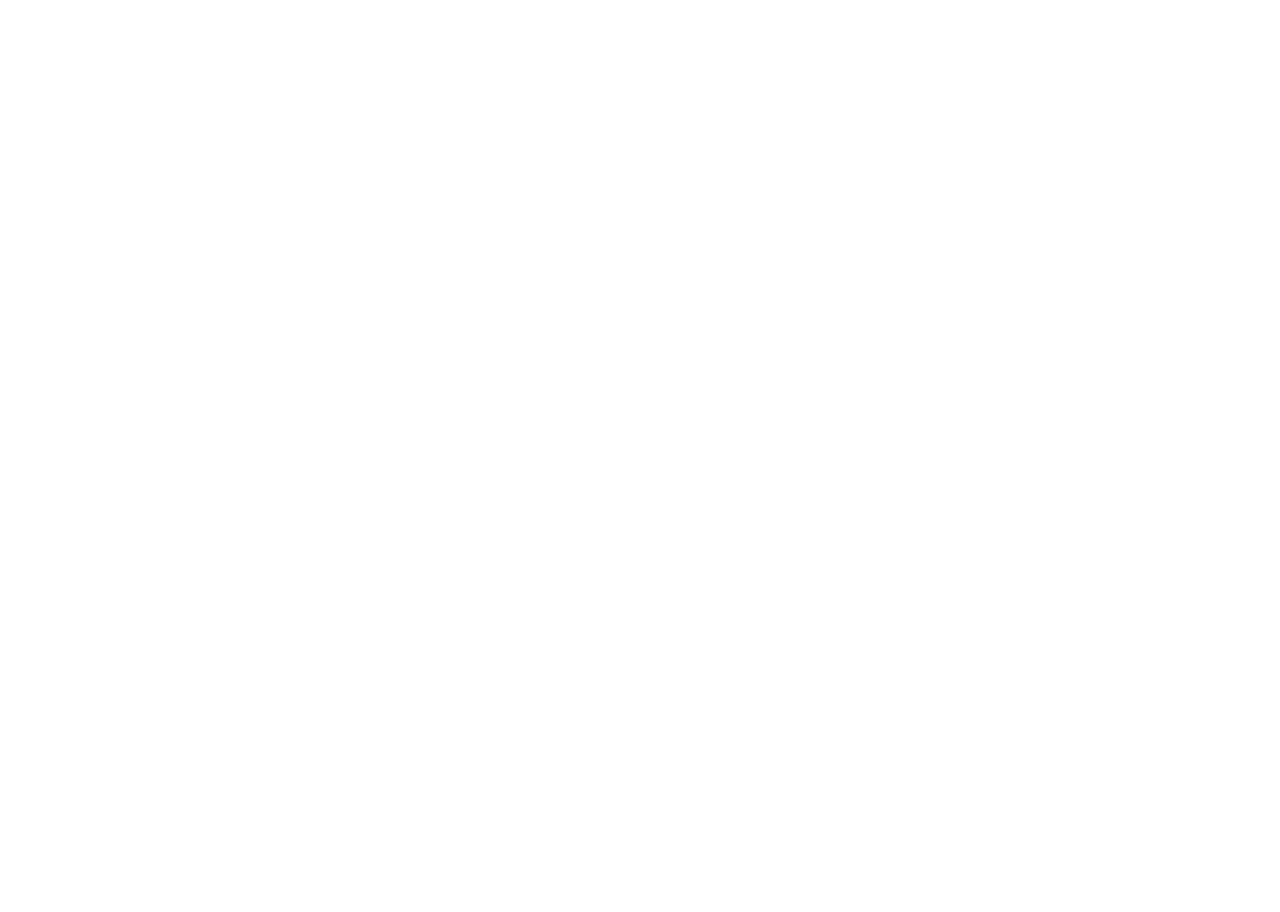
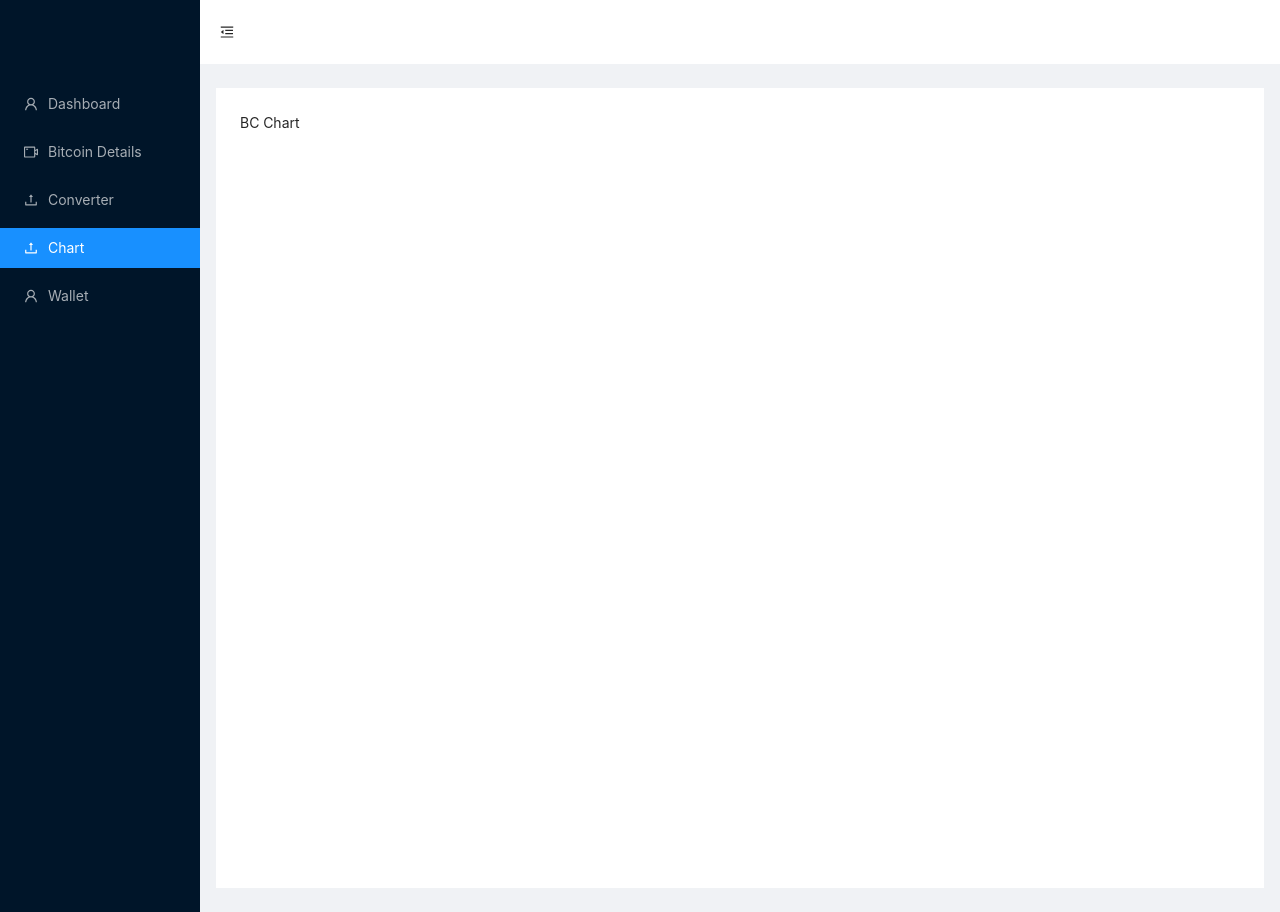
Before and after one commit to kerminz/bitcoin-app, a React (Create React App) app: page /chart in a window 1280 px wide. Before the commit the page ends 800 px from the top, so only its background shows below. Built offline with nearby package versions, Linux system fonts and the light colour scheme.

Commit message:
views added

```diff
--- a/src/App.js
+++ b/src/App.js
@@ -3,6 +3,9 @@
 import history from './history'
 import Dashboard from './views/Dashboard'
 import BitcoinDetails from './views/BitcoinDetails'
+import Converter from './views/Converter'
+import Chart from './views/Chart'
+import Wallet from './views/Wallet'
 
 class App extends React.Component {
   render() {
@@ -11,6 +14,9 @@
         <Switch>
           <Route exact path="/" component={Dashboard} />
           <Route exact path="/details" component={BitcoinDetails} />
+          <Route exact path="/converter" component={Converter} />
+          <Route exact path="/chart" component={Chart} />
+          <Route exact path="/wallet" component={Wallet} />
         </Switch>
       </Router>
     )
--- a/src/layouts/Layout.js
+++ b/src/layouts/Layout.js
@@ -9,6 +9,7 @@
     VideoCameraOutlined,
     UploadOutlined,
 } from '@ant-design/icons';
+import { NavLink, withRouter } from 'react-router-dom';
 
 const { Header, Sider, Content } = Layout;
 
@@ -16,6 +17,31 @@
 class AppLayout extends React.Component {
     state = {
         collapsed: false,
+        selected: ''
+    };
+
+    componentDidMount() {
+        if (window.location.pathname.indexOf('') !== -1) {
+            this.setState({ selected: 'dashboard' });
+        }
+        if (window.location.pathname.indexOf('details') !== -1) {
+            this.setState({ selected: 'details' });
+        }
+        if (window.location.pathname.indexOf('converter') !== -1) {
+            this.setState({ selected: 'converter' });
+        }
+        if (window.location.pathname.indexOf('chart') !== -1) {
+            this.setState({ selected: 'chart' });
+        }
+        if (window.location.pathname.indexOf('wallet') !== -1) {
+            this.setState({ selected: 'wallet' });
+        }
+    }
+
+    onSelect = (item, key, keyPath, selectedKeys, domEvent) => {
+        this.setState({ selected: keyPath });
+        // const to = '/' + keyPath;
+        // history.push(to);
     };
 
     toggle = () => {
@@ -29,18 +55,36 @@
             <Layout>
                 <Sider trigger={null} collapsible collapsed={this.state.collapsed} >
                     <div className="logo" />
-                    <Menu theme="dark" mode="inline" defaultSelectedKeys={['1']}>
-                        <Menu.Item key="1">
-                            <UserOutlined />
-                            <span>Dashboard</span>
+                    <Menu theme="dark" mode="inline" defaultSelectedKeys={['1']} selectedKeys={[this.state.selected]}>
+                        <Menu.Item key="dashboard">
+                            <NavLink to="/">
+                                <UserOutlined />
+                                <span>Dashboard</span>
+                            </NavLink>
                         </Menu.Item>
-                        <Menu.Item key="2">
-                            <VideoCameraOutlined />
-                            <span>Bitcoin Details</span>
+                        <Menu.Item key="details">
+                            <NavLink to="/details">
+                                <VideoCameraOutlined />
+                                <span>Bitcoin Details</span>
+                            </NavLink>
                         </Menu.Item>
-                        <Menu.Item key="3">
-                            <UploadOutlined />
-                            <span>Calculator</span>
+                        <Menu.Item key="converter">
+                            <NavLink to="/converter">
+                                <UploadOutlined />
+                                <span>Converter</span>
+                            </NavLink>
+                        </Menu.Item>
+                        <Menu.Item key="chart">
+                            <NavLink to="/chart">
+                                <UploadOutlined />
+                                <span>Chart</span>
+                            </NavLink>
+                        </Menu.Item>
+                        <Menu.Item key="wallet">
+                            <NavLink to="/wallet">
+                                <UserOutlined />
+                                <span>Wallet</span>
+                            </NavLink>
                         </Menu.Item>
                     </Menu>
                 </Sider>
--- /dev/null
+++ b/src/views/Chart.js
@@ -0,0 +1,15 @@
+import React from 'react';
+import Layout from '../layouts/Layout'
+
+class Chart extends React.Component {
+
+    render() {
+        return (
+            <Layout>
+                BC Chart
+            </Layout>
+        )
+    }
+}
+
+export default Chart
--- /dev/null
+++ b/src/views/Converter.js
@@ -0,0 +1,15 @@
+import React from 'react';
+import Layout from '../layouts/Layout'
+
+class Converter extends React.Component {
+
+    render() {
+        return (
+            <Layout>
+                BC Converter
+            </Layout>
+        )
+    }
+}
+
+export default Converter
--- /dev/null
+++ b/src/views/Wallet.js
@@ -0,0 +1,15 @@
+import React from 'react';
+import Layout from '../layouts/Layout'
+
+class Wallet extends React.Component {
+
+    render() {
+        return (
+            <Layout>
+                BC Wallet
+            </Layout>
+        )
+    }
+}
+
+export default Wallet
```
